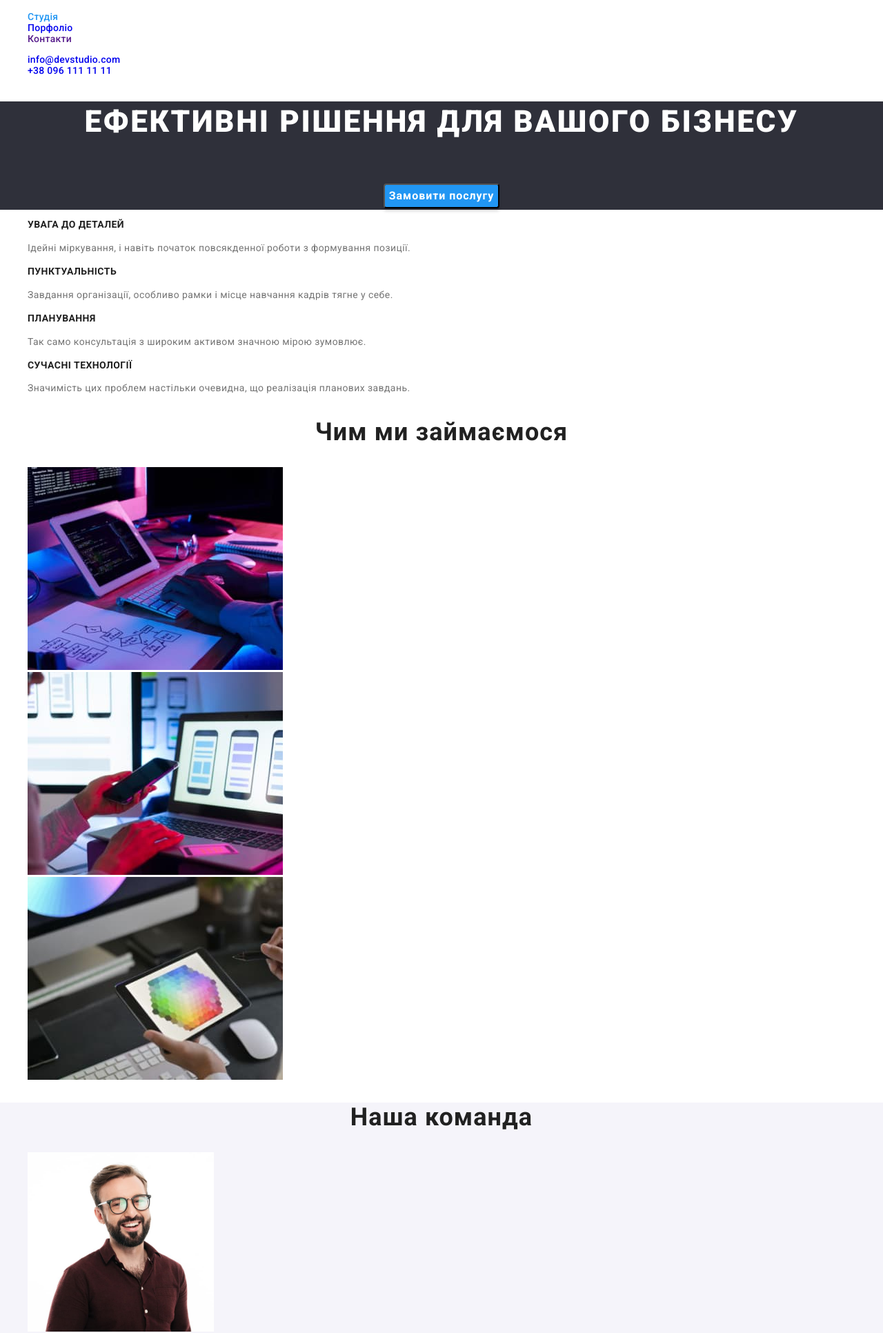
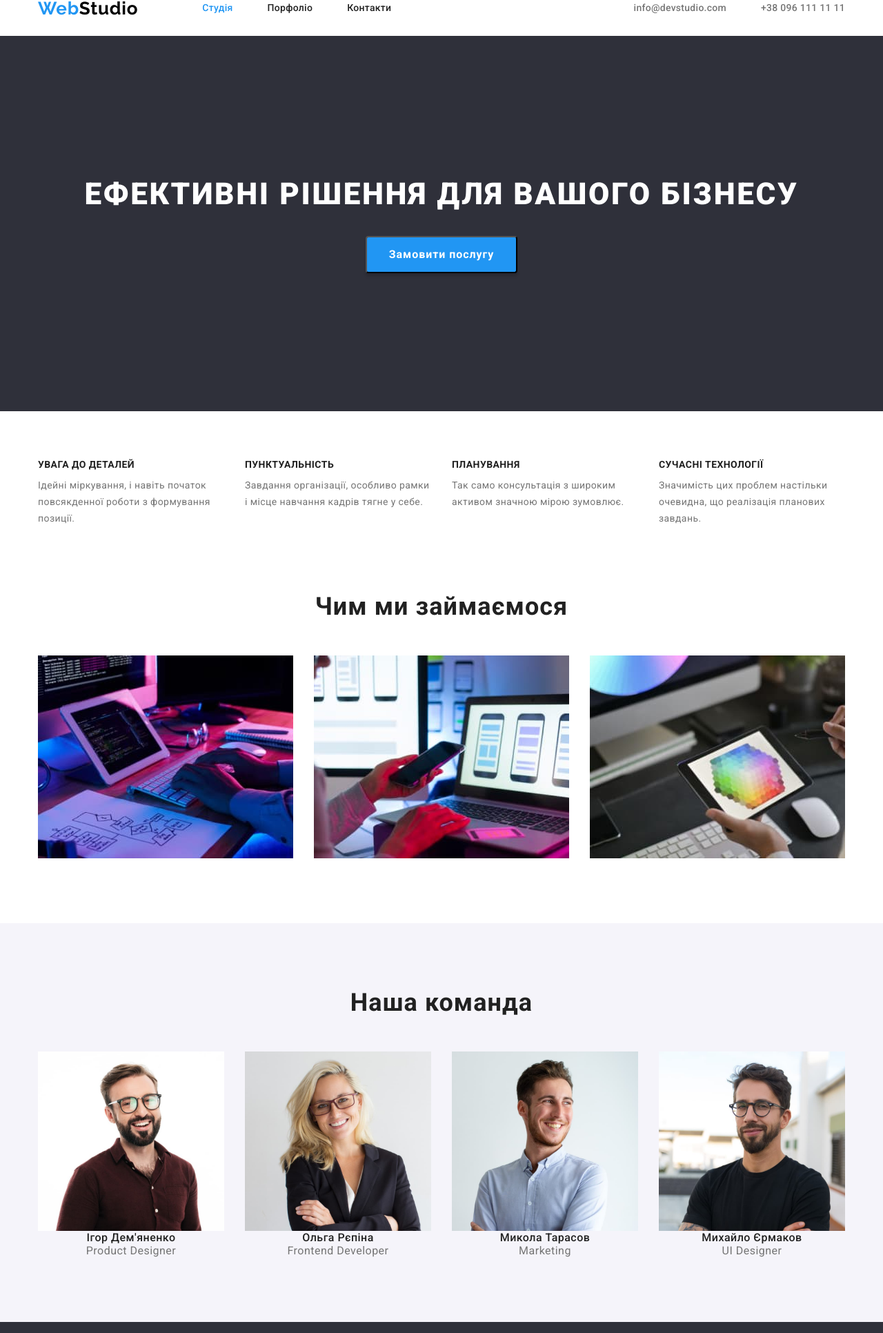
Before and after one commit to VnG18/goit-markup-hw-03, a plain HTML site: page index.html in a window 1280 px wide. Shown: the part 28-1960 px from the top of the page at 69% size. Drawn offline with nearby package versions, Linux system fonts and the light colour scheme.

Commit message:
Modify styles.css hw-3

```diff
--- a/css/styles.css
+++ b/css/styles.css
@@ -7,6 +7,37 @@
 }
 
 /* ================== reset the defaults ================== */
+
+h1,
+h2,
+h3,
+h4,
+h5,
+h6,
+p {
+  margin-top: 0;
+  margin-bottom: 0;
+}
+
+ul,
+ol {
+  margin-top: 0;
+  margin-bottom: 0;
+  padding-left: 0;
+}
+
+img {
+  display: block;
+}
+
+address {
+  font-style: normal;
+}
+
+button {
+  cursor: pointer;
+}
+
 .list {
   list-style: none;
 }
@@ -26,6 +57,13 @@ body {
 /* ================== /body ================== */
 
 /* ================== components ================== */
+.container {
+  width: 1200px;
+  margin-left: auto;
+  margin-right: auto;
+  padding-left: 15px;
+  padding-right: 15px;
+}
 
 .logo-link {
   font-family: var(--secondary-font);
@@ -43,7 +81,10 @@ body {
 .unit-background {
   background: #2f303a;
 }
+
 /* ================== /components ================== */
+
+/* ================== header ================== */
 
 .section-header {
   font-weight: 700;
@@ -53,33 +94,68 @@ body {
   letter-spacing: 0.03em;
 }
 
-/* ================== header ================== */
 .header {
+  display: flex;
+  justify-content: space-between;
   font-weight: 500;
   line-height: 1.14;
   letter-spacing: 0.02em;
 }
 
-.header-nav {
+.header-center {
+  display: flex;
+  align-items: center;
+}
+
+.menu {
+  display: flex;
+  margin-top: 32px;
+  margin-bottom: 32px;
+  margin-left: 93px;
+}
+
+.menu-item:not(:first-child) {
+  margin-left: 50px;
+}
+
+.menu-nav {
+  padding-top: 32px;
+  padding-bottom: 32px;
   color: var(--primary-text-color);
 }
 
 .current {
   color: var(--accent-color);
 }
-.header-nav:hover,
-.header-nav:focus {
+.menu-nav:hover,
+.menu-nav:focus {
   color: var(--accent-color);
 }
 
-.header-contacts {
+.header-contact {
   color: var(--secondary-text-color);
 }
 
-.header-contacts:hover,
-.header-contacts:focus {
+.header-contact:hover,
+.header-contact:focus {
   color: var(--accent-color);
 }
+
+.contacts-item {
+  display: flex;
+}
+
+.contacts-item:last-child {
+  margin-left: 50px;
+}
+.img-with-icon {
+  display: flex;
+}
+
+.img-with-icon-item:not(:first-child) {
+  margin-left: 10px;
+}
+
 /* ================== /header ================== */
 
 /* ================== hero ================== */
@@ -89,7 +165,6 @@ body {
   font-size: 44px;
   line-height: 1.37;
 
-  text-align: center;
   letter-spacing: 0.06em;
   text-transform: uppercase;
 
@@ -97,6 +172,10 @@ body {
 }
 
 .hero-header {
+  margin-left: auto;
+  margin-bottom: 30px;
+  margin-right: auto;
+
   font-weight: 900;
   font-size: 44px;
   line-height: 1.36;
@@ -106,7 +185,22 @@ body {
   text-transform: uppercase;
 }
 
+.hero-container {
+  display: flex;
+  flex-direction: column;
+  justify-content: center;
+  align-items: center;
+
+  padding-top: 200px;
+  padding-bottom: 200px;
+}
+
 .hero-btn {
+  padding-top: 10px;
+  padding-right: 32px;
+  padding-bottom: 10px;
+  padding-left: 32px;
+
   background: var(--accent-color);
   box-shadow: 0px 4px 4px rgba(0, 0, 0, 0.15);
   border-radius: 4px;
@@ -114,6 +208,7 @@ body {
   font-family: inherit;
   font-weight: 700;
   font-size: 16px;
+  text-align: center;
   line-height: 1.88;
 
   letter-spacing: 0.06em;
@@ -123,12 +218,29 @@ body {
 
 .hero-btn:hover,
 .hero-btn:focus {
-  color: #188ce8;
+  color: #ffffff;
+  background: #188ce8;
 }
 
 /* ================== /hero ================== */
 
 /* ================== section-advantage ================== */
+.section-advantage {
+  padding-top: 70px;
+}
+
+.advantage-list {
+  display: flex;
+}
+
+.advantage-item {
+  width: 270px;
+}
+
+.advantage-item:not(:first-child) {
+  margin-left: 30px;
+}
+
 .advantage-header {
   font-size: 14px;
   font-weight: 700;
@@ -138,6 +250,7 @@ body {
 }
 
 .advantage-paragraph {
+  margin-top: 10px;
   line-height: 1.71;
   letter-spacing: 0.03em;
 
@@ -146,12 +259,40 @@ body {
 /* ================== /section-advantage ================== */
 
 /* ================== section-activity ================== */
+.section-activity {
+  margin-top: 94px;
+  padding-bottom: 94px;
+}
 
+.activity-list {
+  display: flex;
+  margin-top: 50px;
+}
+
+.activity-item:not(:first-child) {
+  margin-left: 30px;
+}
 /* ================== /section-activity ================== */
 
 /* ================== section-team ================== */
 .section-team {
-  background: #f5f4fa;
+  padding-top: 94px;
+  padding-bottom: 94px;
+
+  background-color: #f5f4fa;
+}
+
+.team-list {
+  display: flex;
+  justify-content: space-between;
+  margin-top: 50px;
+}
+
+.team-item {
+  display: flex;
+  flex-direction: column;
+
+  align-items: center;
 }
 
 .employee-name {
@@ -159,7 +300,6 @@ body {
   font-size: 16px;
   line-height: 1.19;
 
-  text-align: center;
   letter-spacing: 0.03em;
 }
 
@@ -167,7 +307,6 @@ body {
   font-size: 16px;
   line-height: 1.19;
 
-  text-align: center;
   letter-spacing: 0.03em;
 
   color: var(--secondary-text-color);
@@ -176,10 +315,17 @@ body {
 
 /* ================== footer ================== */
 
+.footer {
+  padding-top: 60px;
+  padding-bottom: 60px;
+}
+
 .footer .logo-link {
   color: #ffffff;
 }
 .address-footer {
+  margin-top: 20px;
+
   font-style: normal;
   font-weight: 400;
   line-height: 1.71;
@@ -188,6 +334,12 @@ body {
   color: #ffffff;
 }
 
+.adress-list {
+  margin-top: 9px;
+}
+.adress-items:not(:first-child) {
+  margin-top: 9px;
+}
 .footer-contacts {
   color: rgba(255, 255, 255, 0.6);
 }
@@ -196,6 +348,8 @@ body {
 /* ================== portfolio ================== */
 
 .btn {
+  /* display: flex;
+  flex-direction: row; */
   border: none;
   border-radius: 4px;
 
@@ -216,10 +370,52 @@ body {
   color: #ffffff;
 }
 
+.btn:not(:first-child) {
+  margin-left: 8px;
+}
+
+.filter {
+  display: flex;
+  justify-content: center;
+
+  padding-top: 94px;
+  padding-bottom: 50px;
+}
+
+.samples {
+  margin-bottom: 94px;
+}
+
+.samples-list {
+  display: flex;
+  flex-wrap: wrap;
+}
+
+.samples-item {
+  margin-right: 30px;
+  margin-bottom: 30px;
+}
+
+.samples-item:nth-child(3n) {
+  margin-right: 0;
+}
+
+.samples-item:nth-last-child(-n + 3) {
+  margin-bottom: 0;
+}
+
+.samples-item > img {
+  width: 370px;
+  height: 404px;
+}
+
 .header-samples {
+  margin-top: 20px;
+  margin-bottom: 4px;
+
   font-weight: 700;
   font-size: 18px;
-  line-height: 2.00;
+  line-height: 2;
 
   letter-spacing: 0.06em;
 
```
